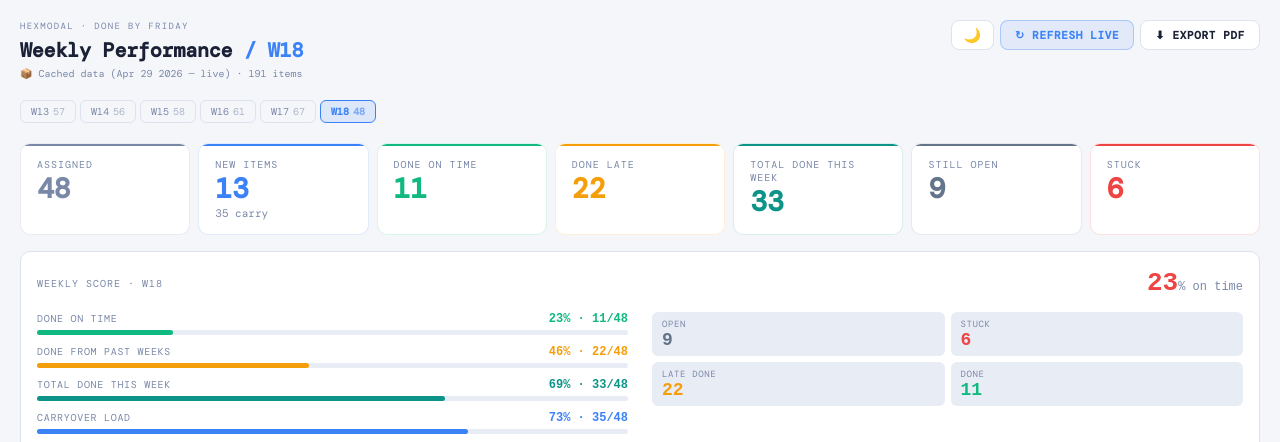
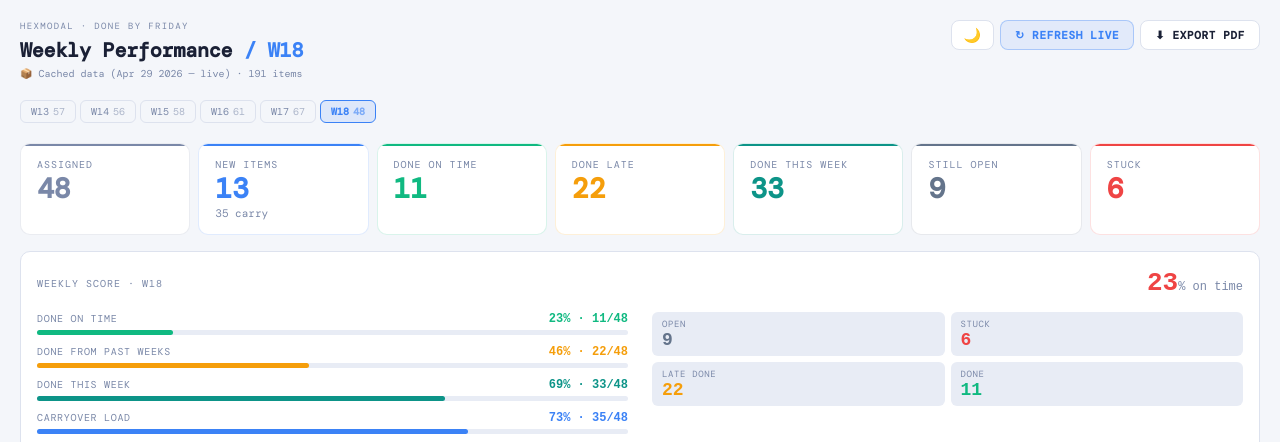
Before and after one commit to christian-hexmodal/hexmodal-dashboard, a React (Vite) app: page / in a window 1280 px wide. Shown: the top 442 px of the page. Built offline with nearby package versions, Linux system fonts and the light colour scheme; a web font is replaced by a local one.

Commit message:
Rename Total Done this Week to Done this Week everywhere

```diff
--- a/src/App.jsx
+++ b/src/App.jsx
@@ -663,7 +663,7 @@ Give a single short paragraph (2-3 sentences max) with one specific, actionable
         <div>
           <ScoreBar label="Done on time" pct={onTimePct} color={C.done} sub={`${doneOnTimeThisWeek}/${total}`}/>
           <ScoreBar label="Done from past weeks" pct={fromPastPct} color={C.late} sub={`${doneFromPastThisWeek}/${total}`}/>
-          <ScoreBar label="Total done this week" pct={totalDonePct} color={C.totalDone} sub={`${totalDoneThisWeek}/${total}`}/>
+          <ScoreBar label="Done this week" pct={totalDonePct} color={C.totalDone} sub={`${totalDoneThisWeek}/${total}`}/>
           <ScoreBar label="Carryover load" pct={carryoverPct} color={C.carryover} sub={`${carryoverCount}/${total}`}/>
         </div>
         <div>
@@ -870,7 +870,7 @@ function Dashboard(){
       {label:"New Items", value:classified.filter(i=>i.weekCreated===selectedWeek).length, color:"#3b82f6"},
       {label:"Done on Time", value:doneOnTimeThisWeek, color:"#10b981"},
       {label:"Done Late", value:doneFromPastThisWeek, color:"#f59e0b"},
-      {label:"Total Done this Week", value:totalDoneThisWeek, color:"#0d9488"},
+      {label:"Done this Week", value:totalDoneThisWeek, color:"#0d9488"},
       {label:"Still Open", value:open, color:"#94a3b8"},
       {label:"Stuck", value:stuck, color:"#ef4444"},
     ];
@@ -909,7 +909,7 @@ function Dashboard(){
       return [
         {label:"Done on time", val:`${doneOnTimeThisWeek}/${total}`, pct:onTimePct, color:"#10b981"},
         {label:"Done from past weeks", val:`${doneFromPastThisWeek}/${total}`, pct:fromPastPct, color:"#f59e0b"},
-        {label:"Total done this week", val:`${totalDoneThisWeek}/${total}`, pct:totalDonePct, color:"#0d9488"},
+        {label:"Done this week", val:`${totalDoneThisWeek}/${total}`, pct:totalDonePct, color:"#0d9488"},
         {label:"Carryover load", val:`${carryoverCount}/${total}`, pct:carryoverPct, color:"#3b82f6"},
       ].map(b=>`<div class="bar-row"><div class="bar-label"><span>${b.label}</span><span style="color:${b.color};font-weight:700;">${b.pct}% &nbsp; ${b.val}</span></div><div class="bar-track"><div class="bar-fill" style="width:${b.pct}%;background:${b.color};"></div></div></div>`).join("");
     })()}
@@ -1037,7 +1037,7 @@ function Dashboard(){
         <KPI label="New Items" value={newThisWeek} sub={`${carryoverCount} carry`} color={C.carryover}/>
         <KPI label="Done on Time" value={doneOnTimeThisWeek} color={C.done}/>
         <KPI label="Done Late" value={doneLateThisWeek} color={C.late}/>
-        <KPI label="Total Done this Week" value={totalDoneThisWeek} color={C.totalDone}/>
+        <KPI label="Done this Week" value={totalDoneThisWeek} color={C.totalDone}/>
         <KPI label="Still Open" value={counts.open} color={C.open}/>
         <KPI label="Stuck" value={counts.stuck} color={C.stuck}/>
       </div>
```
